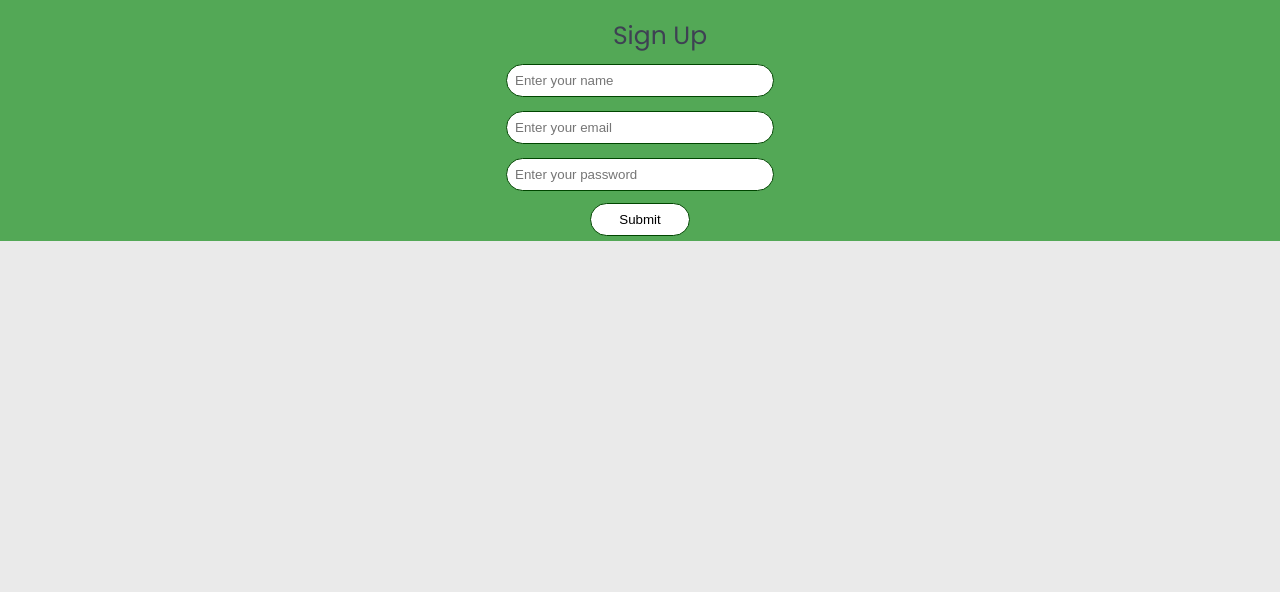
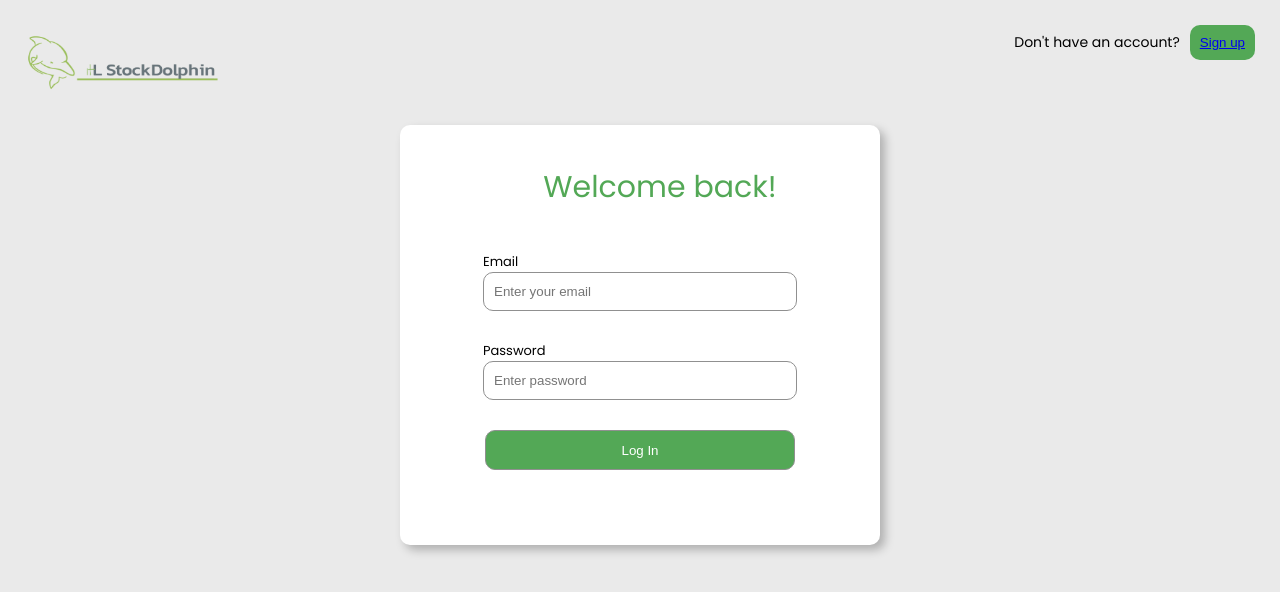
Before and after one commit to aang3la/Stock_Dolphin, a React (Create React App) app in the folder web/: page / in a window 1280 px wide. Shown: the top 592 px of the page. Built offline with nearby package versions, Linux system fonts and the light colour scheme.

Commit message:
login page

```diff
--- a/web/src/App.js
+++ b/web/src/App.js
@@ -1,5 +1,6 @@
 import "./App.css";
 import { Routes, Route } from "react-router-dom";
+import Login from "./pages/Login/Login";
 import Signup from "./pages/Signup/Signup";
 import Dashboard from "./pages/Dashboard/Dashboard";
 import Inventory from "./pages/Inventory/Inventory";
@@ -14,7 +15,8 @@ function App() {
   return (
     <>
       <Routes>
-        <Route path="/" element={<Signup />} />
+        <Route path="/" element={<Login />} />
+        <Route path="/create-account" element={<Signup />} />
         <Route element={<Navigation />}>
           <Route path="/dashboard" element={<Dashboard />} />
           <Route path="/inventory" element={<Inventory />} />
--- a/web/src/pages/Login/Login.jsx
+++ b/web/src/pages/Login/Login.jsx
@@ -0,0 +1,77 @@
+import "./login.css";
+import React, { useState } from "react";
+import { Link } from "react-router-dom";
+import logo from "../../images/logo.png";
+
+function Login() {
+  const initData = {
+    email: "",
+    password: "",
+  };
+
+  const [data, setData] = useState(initData);
+
+  const dataChange = (event) => {
+    setData({
+      ...data,
+      [event.target.name]: event.target.value,
+    });
+  };
+
+  const login = async () => {
+    try {
+      let response = await fetch("/api/auth/login", {
+        method: "POST",
+        body: JSON.stringify(data),
+        headers: {
+          "Content-type": "application/json",
+        },
+      });
+      if (response.ok) {
+        alert("Login successfully!");
+      }
+    } catch (err) {
+      console.log(err);
+    }
+  };
+
+  return (
+    <div className="Login">
+      <header className="login-header">
+        <img id="logo" src={logo} alt="logo" />
+        <span className="signup-section">
+          Don't have an account?
+          <button>
+            <Link to="/create-account">Sign up</Link>
+          </button>
+        </span>
+      </header>
+      <form className="Login-form">
+        <h1>Welcome back!</h1>
+        <div className="login-email">
+          <label>Email</label>
+          <input
+            type="email"
+            name="email"
+            value={data.email}
+            onChange={dataChange}
+            placeholder="Enter your email"
+          />
+        </div>
+        <div className="login-password">
+          <label>Password</label>
+          <input
+            type="password"
+            name="password"
+            value={data.password}
+            onChange={dataChange}
+            placeholder="Enter password"
+          />
+        </div>
+        <button onClick={login}>Log In</button>
+      </form>
+    </div>
+  );
+}
+
+export default Login;
--- /dev/null
+++ b/web/src/pages/Login/login.css
@@ -0,0 +1,68 @@
+.login-header {
+    display: flex;
+    justify-content: space-between;
+}
+
+#logo {
+    width: 250px;
+    height: 125px;
+}
+
+.signup-section {
+    padding: 25px;
+    font-size: 14px;
+}
+
+.signup-section button {
+    background-color: #53A856;
+    padding: 10px;
+    margin-left: 10px;
+    border: none;
+    border-radius: 10px;
+}
+
+.Login-form {
+    margin: 0 auto;
+    width: 480px;
+    height: 400px;
+    padding-top: 20px;
+    background-color: white;
+    box-shadow: 5px 5px 10px rgba(0, 0, 0, 0.25);
+    border-radius: 10px;
+    display: flex;
+    flex-direction: column;
+    align-items: center;
+    gap: 30px;
+}
+
+.Login-form h1 {
+    font-size: 30px;
+    padding-bottom: 10px;
+    color: #53A856;
+}
+
+.login-email, .login-password {
+    display: flex;
+    flex-direction: column;
+}
+
+.Login-form label {
+    font-size: 13px;
+}
+
+.Login-form input {
+    width: 300px;
+    height: 35px;
+    padding-left: 10px;
+    border: 1px solid rgb(144, 144, 144);
+    border-radius: 10px;
+}
+
+.Login-form button {
+    width: 310px;
+    height: 40px;
+    background-color: #53A856;
+    color: white;
+    border: 1px solid rgb(144, 144, 144);
+    border-radius: 10px;
+}
--- a/web/src/pages/Signup/signup.css
+++ b/web/src/pages/Signup/signup.css
@@ -1,9 +1,19 @@
+.Signup {
+    background-color: #53A856;
+}
+
 .Signup-form {
     display: flex;
     flex-direction: column;
     flex-wrap: nowrap;
+    justify-content: center;
     align-items: center;
-    background-color: #53A856;
+}
+
+.Signup-form h1 {
+    color: white;
+    font-size: 30px;
+    padding: 20px;
 }
 
 .Signup-form input {
```
Also changed, not shown: 1 other file (tests, documents, lock files or other folders).
